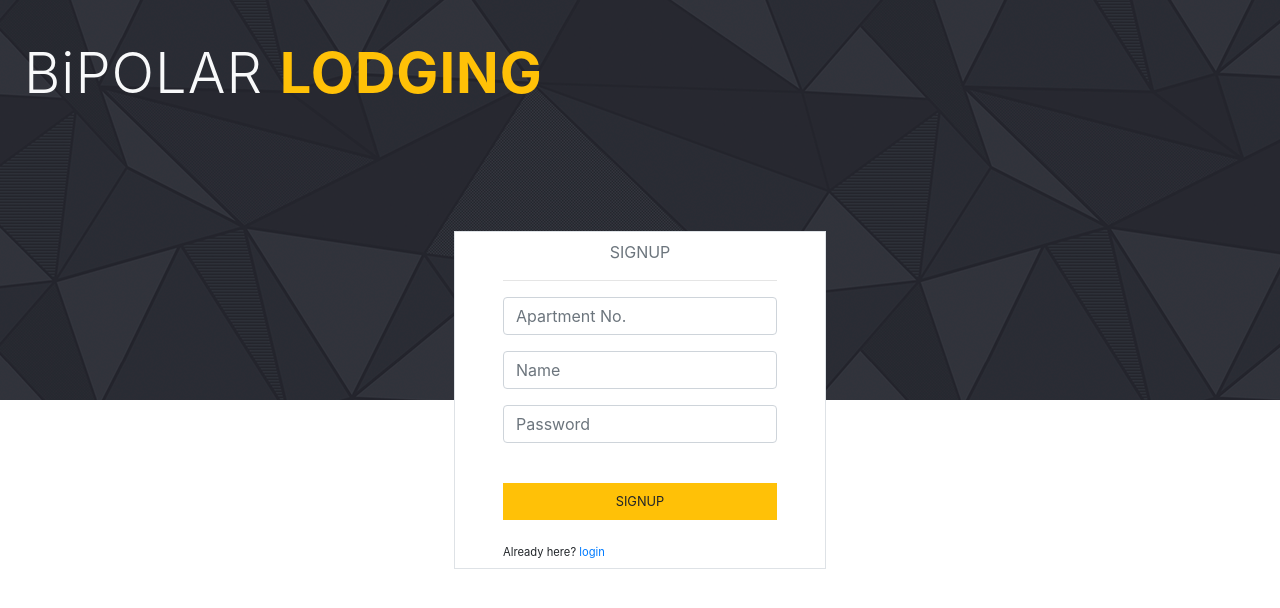
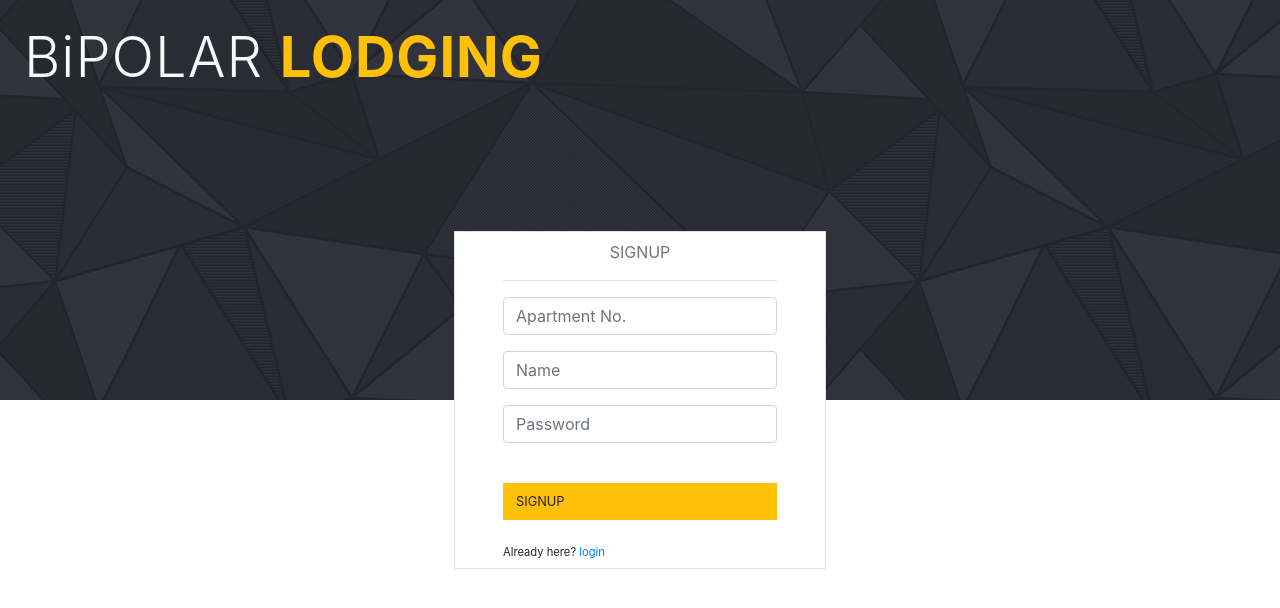
Before and after one commit to rishabh091/bipolar-angular, an Angular app: page /signup in a window 1280 px wide. Shown: the top 608 px of the page. Built offline with nearby package versions, Linux system fonts and the light colour scheme.

Commit message:
signup connected to backend

```diff
--- a/src/app/app.module.ts
+++ b/src/app/app.module.ts
@@ -1,5 +1,6 @@
 import { BrowserModule } from '@angular/platform-browser';
 import { NgModule } from '@angular/core';
+import { HttpClientModule } from '@angular/common/http';
 
 import { AppRoutingModule } from './app-routing.module';
 import { AppComponent } from './app.component';
@@ -16,7 +17,8 @@ import { CompBookingComponent } from './comp-booking/comp-booking.component';
   ],
   imports: [
     BrowserModule,
-    AppRoutingModule
+    AppRoutingModule,
+    HttpClientModule
   ],
   providers: [],
   bootstrap: [AppComponent]
--- a/src/app/comp-login/comp-login.component.html
+++ b/src/app/comp-login/comp-login.component.html
@@ -1,6 +1,6 @@
 <!--pattern-->
 <div class="head bg-pattern text-light position-absolute">
-  <h1 class="display-4 heading p-4 mt-3">BiPOLAR <span class="font-weight-bold text-warning text-uppercase">lodging</span>
+  <h1 class="display-4 heading p-4">BiPOLAR <span class="font-weight-bold text-warning text-uppercase">lodging</span>
   </h1>
 </div>
 
@@ -11,7 +11,7 @@
     <hr>
 
     <div class="form-group">
-      <input type="text" class="form-control mb-3" placeholder="Apartment No.">
+      <input type="number" class="form-control mb-3" placeholder="Apartment No.">
       <input type="password" class="form-control" placeholder="Password">
     </div>
     <div class="custom-control custom-switch">
--- a/src/app/comp-signup/comp-signup.component.html
+++ b/src/app/comp-signup/comp-signup.component.html
@@ -1,7 +1,6 @@
 <!--pattern-->
 <div class="head bg-pattern text-light position-absolute">
-  <h1 class="display-4 heading p-4 mt-3">BiPOLAR <span
-      class="font-weight-bold text-warning text-uppercase">lodging</span>
+  <h1 class="display-4 heading p-4">BiPOLAR <span class="font-weight-bold text-warning text-uppercase">lodging</span>
   </h1>
 </div>
 
@@ -11,13 +10,16 @@
     <div class="text-center text-uppercase text-muted">signup</div>
     <hr>
 
-    <div class="form-group">
-      <input type="text" class="form-control mb-3" placeholder="Apartment No.">
-      <input type="text" class="form-control mb-3" placeholder="Name">
-      <input type="password" class="form-control" placeholder="Password">
-    </div>
+    <form method="dialog">
+      <div class="form-group">
+        <input type="number" class="form-control mb-3" placeholder="Apartment No." (keyup)='enterApt($event)' required>
+        <input type="text" class="form-control mb-3" placeholder="Name" (keyup)='enterName($event)' required>
+        <input type="password" class="form-control" placeholder="Password" (keyup)='enterPassword($event)' required>
+      </div>
 
-    <button type="button" class="btn btn-warning pb-2 pt-2 mt-4 mb-4 rounded-0 signup">SIGNUP</button>
+      <button type="submit" class="btn btn-warning pb-2 pt-2 mt-4 mb-4 rounded-0 signup text-left"
+        (click)="signup()">SIGNUP</button>
+    </form>
     <div class="font-small">Already here? <a href="">login</a></div>
   </div>
 </div>
--- a/src/app/comp-signup/comp-signup.component.ts
+++ b/src/app/comp-signup/comp-signup.component.ts
@@ -1,4 +1,5 @@
 import { Component, OnInit } from '@angular/core';
+import { ServiceUserService } from '../service-user/service-user.service';
 
 @Component({
   selector: 'app-comp-signup',
@@ -7,9 +8,38 @@ import { Component, OnInit } from '@angular/core';
 })
 export class CompSignupComponent implements OnInit {
 
-  constructor() { }
+  aptNo: Number;
+  name: String;
+  password: String;
+
+  constructor(private userService: ServiceUserService) { }
 
   ngOnInit() {
   }
 
+  enterApt(event) {
+    this.aptNo = event.target.value;
+  }
+  enterName(event) {
+    this.name = event.target.value;
+  }
+  enterPassword(event) {
+    this.password = event.target.value;
+  }
+
+  signup() {
+    this.userService.save(this.aptNo, this.name, this.password)
+    .then((res) => {
+      if(res) {
+        alert('Data added');
+      }
+      else {
+        alert('Try again');
+      }
+    })
+    .catch((err) => {
+      alert('Please fill data completely');
+    }) ;
+  }
+
 }
--- a/src/app/service-user/service-user.service.ts
+++ b/src/app/service-user/service-user.service.ts
@@ -1,9 +1,21 @@
 import { Injectable } from '@angular/core';
+import { HttpClient } from '@angular/common/http';
 
 @Injectable({
   providedIn: 'root'
 })
 export class ServiceUserService {
 
-  constructor() { }
+  constructor(private httpClient: HttpClient) { }
+
+  save(aptNo, name, pass) {
+    const url = 'http://localhost:8080/signup';
+    const json = {
+      apartmentNo: aptNo,
+      name: name,
+      password: pass
+    }
+
+    return this.httpClient.post(url, json).toPromise();
+  }
 }
```
